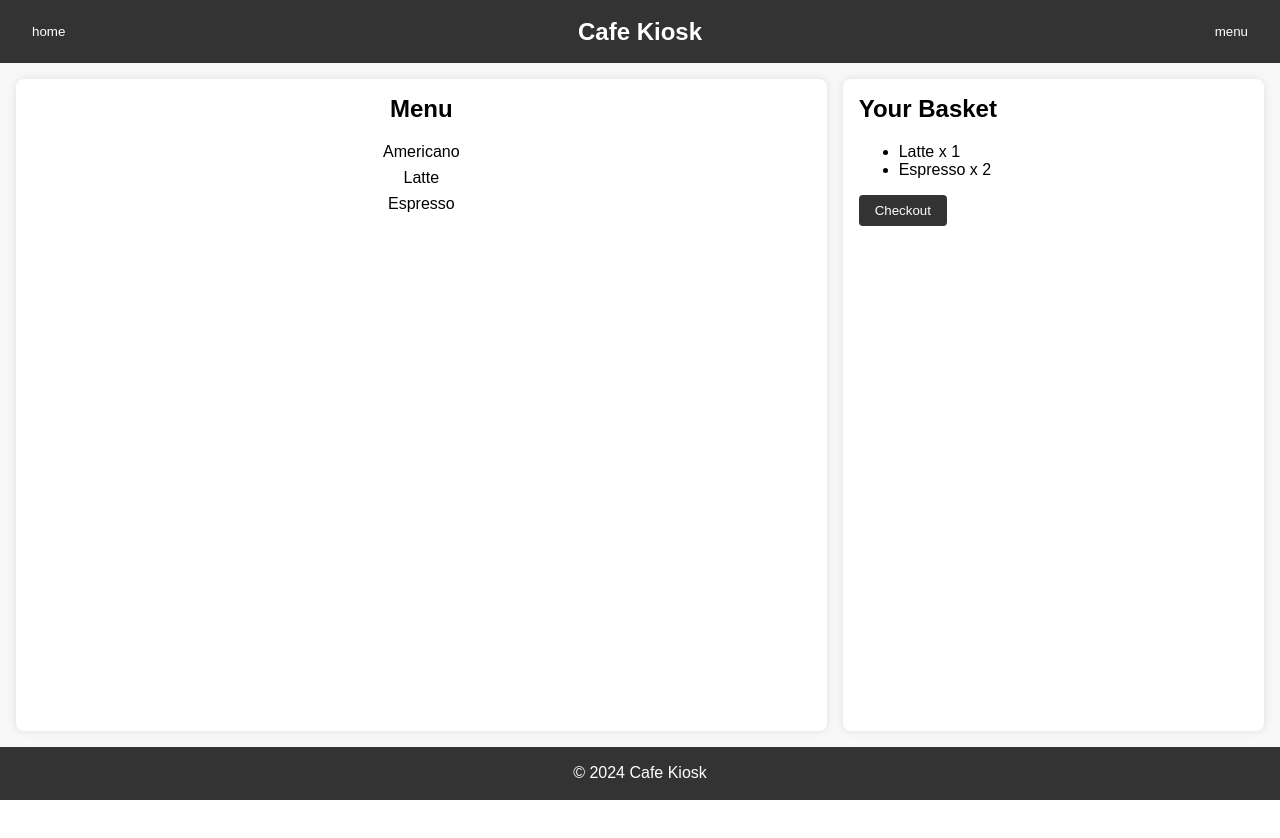
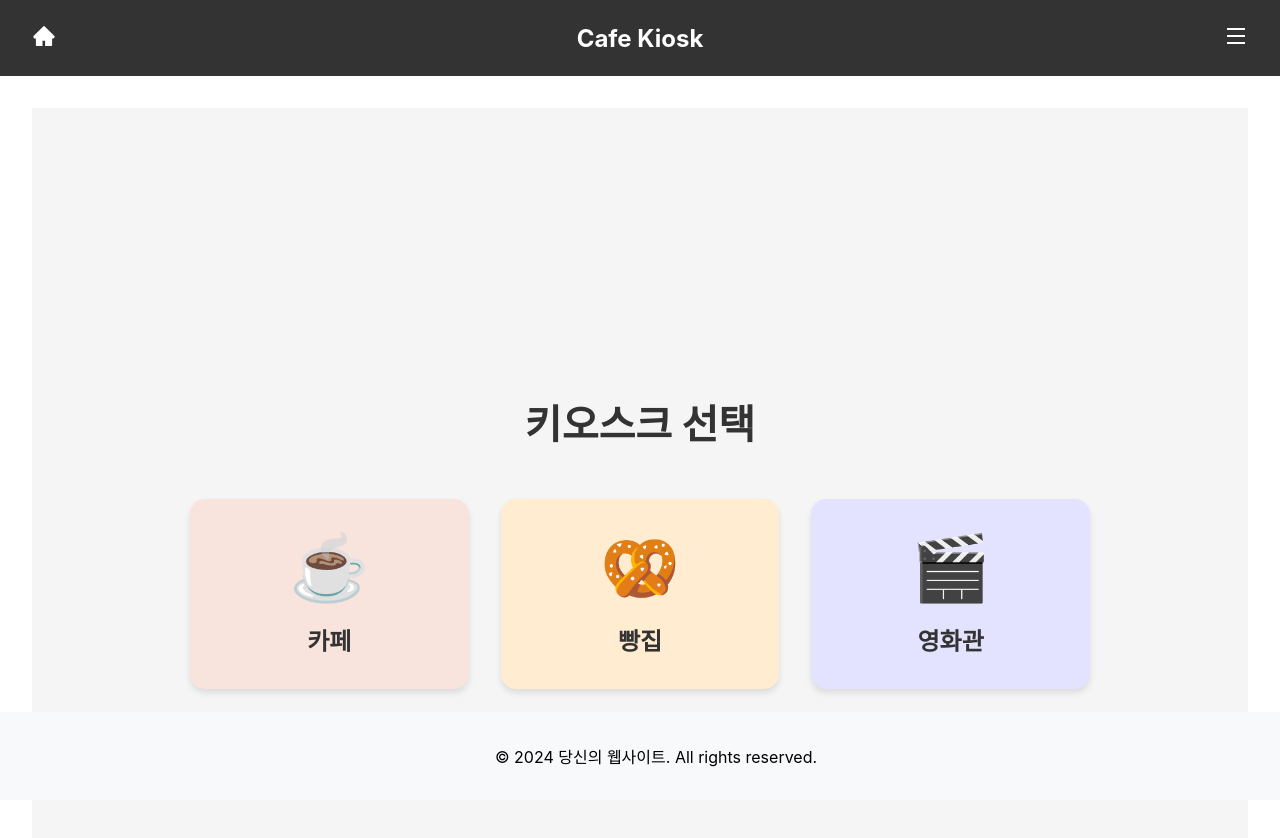
Before and after one commit to joonsoo1234/4key, a React (Create React App) app in the folder frontend/: page / in a window 1280 px wide. Shown: the top 838 px of the page. Before the commit the page ends 800 px from the top, so only its background shows below. Built offline with nearby package versions, Linux system fonts and the light colour scheme.

Commit message:
메인화면, 카페화면 만듦

```diff
--- a/frontend/src/App.tsx
+++ b/frontend/src/App.tsx
@@ -1,8 +1,27 @@
 import React from 'react';
+import { BrowserRouter as Router, Routes, Route } from 'react-router-dom';
 import MainPage from './components/MainPage';
+import CafePage from './components/CafePage';
+import Navbar from './components/Navbar';
+import Footer from './components/Footer';
 
-const App: React.FC = () => {
-    return <MainPage />;
-};
+function App() {
+    return (
+        <div className="App">
+            <Router>
+                <Navbar />
+                <main className="main-content">
+                    <Routes>
+                        <Route path="/" element={<MainPage />} />
+                        <Route path="/cafe" element={<CafePage />} />
+                        <Route path="/bakery" element={<div>빵집 페이지 - 준비중</div>} />
+                        <Route path="/cinema" element={<div>영화관 페이지 - 준비중</div>} />
+                    </Routes>
+                </main>
+                <Footer />
+            </Router>
+        </div>
+    );
+}
 
 export default App;
--- /dev/null
+++ b/frontend/src/components/Footer.tsx
@@ -0,0 +1,13 @@
+import React from 'react';
+
+function Footer() {
+    return (
+        <footer className="footer">
+            <div className="footer-content">
+                <p>&copy; 2024 당신의 웹사이트. All rights reserved.</p>
+            </div>
+        </footer>
+    );
+}
+
+export default Footer;
--- a/frontend/src/components/MainPage.tsx
+++ b/frontend/src/components/MainPage.tsx
@@ -1,48 +1,39 @@
 import React from 'react';
+import { useNavigate } from 'react-router-dom';
 import '../styles/MainPage.css';
 
-// 메인 페이지 컴포넌트
-const MainPage: React.FC = () => {
+const MainPage = () => {
+    const navigate = useNavigate();
+
     return (
-        <div className="main-page">
-            {/* 상단 네비게이션 바 */}
-            <header>
-                <nav className="navbar">
-                    <button className="home-button">home</button>
-                    <h1 className="navbar-title">Cafe Kiosk</h1>
-                    <button className="menu-tab">menu</button>
-                </nav>
-            </header>
+        <div className="selection-page">
+            <h1 className="selection-title">키오스크 선택</h1>
 
-            {/* 메뉴와 바구니 섹션을 포함하는 메인 컨텐츠 */}
-            <main className="main-content">
-                {/* 메뉴 리스트 */}
-                <section className="menu-list">
-                    <h2>Menu</h2>
-                    <ul>
-                        <li>Americano</li>
-                        <li>Latte</li>
-                        <li>Espresso</li>
-                        {/* 더 많은 메뉴 추가 */}
-                    </ul>
-                </section>
+            <div className="selection-buttons">
+                <button
+                    className="selection-button cafe"
+                    onClick={() => navigate('/cafe')}
+                >
+                    <span className="icon">☕</span>
+                    <span className="text">카페</span>
+                </button>
 
-                {/* 바구니 */}
-                <aside className="basket">
-                    <h2>Your Basket</h2>
-                    <ul>
-                        <li>Latte x 1</li>
-                        <li>Espresso x 2</li>
-                        {/* 선택된 메뉴 표시 */}
-                    </ul>
-                    <button className="checkout-button">Checkout</button>
-                </aside>
-            </main>
+                <button
+                    className="selection-button bakery"
+                    onClick={() => navigate('/bakery')}
+                >
+                    <span className="icon">🥨</span>
+                    <span className="text">빵집</span>
+                </button>
 
-            {/* 하단 푸터 */}
-            <footer className="footer">
-                <p>&copy; 2024 Cafe Kiosk</p>
-            </footer>
+                <button
+                    className="selection-button cinema"
+                    onClick={() => navigate('/cinema')}
+                >
+                    <span className="icon">🎬</span>
+                    <span className="text">영화관</span>
+                </button>
+            </div>
         </div>
     );
 };
--- /dev/null
+++ b/frontend/src/components/Navbar.tsx
@@ -0,0 +1,23 @@
+import React from 'react';
+import { Link } from 'react-router-dom';
+import '../styles/layout.css';
+import { AiFillHome } from 'react-icons/ai';
+import { RiMenuFill } from 'react-icons/ri';
+
+function Navbar() {
+    return (
+        <header>
+            <nav className="navbar">
+                <Link to="/" className="home-button">
+                    <AiFillHome size={24} />
+                </Link>
+                <h1 className="navbar-title">Cafe Kiosk</h1>
+                <Link to="/menu" className="menu-button">
+                    <RiMenuFill size={24} />
+                </Link>
+            </nav>
+        </header>
+    );
+}
+
+export default Navbar;
--- a/frontend/src/styles/MainPage.css
+++ b/frontend/src/styles/MainPage.css
@@ -1,105 +1,57 @@
-/* 기본 레이아웃 스타일 */
-.main-page {
+.selection-page {
     display: flex;
     flex-direction: column;
-    height: 100vh;
-    font-family: Arial, sans-serif;
-    background-color: #f8f8f8;
+    align-items: center;
+    justify-content: center;
+    min-height: 100vh;
+    background-color: #f5f5f5;
+    padding: 20px;
 }
 
-/* 네비게이션 바 */
-.navbar {
-    display: flex; /* 플렉스 컨테이너로 변경 */
-    align-items: center; /* 세로 중앙 정렬 */
-    justify-content: space-between; /* 버튼과 타이틀 양 끝 배치 */
-    background-color: #333;
-    color: white;
-    padding: 1rem;
+.selection-title {
+    font-size: 2.5rem;
+    margin-bottom: 3rem;
+    color: #333;
 }
 
-.home-button {
-    background-color: #333;
-    color: white;
-    padding: 0.5rem 1rem;
-    border: none;
-    border-radius: 4px;
-    cursor: pointer;
+.selection-buttons {
+    display: grid;
+    grid-template-columns: repeat(auto-fit, minmax(250px, 1fr));
+    gap: 2rem;
+    width: 100%;
+    max-width: 900px;
 }
 
-.navbar-title {
-    margin: 0;
+.selection-button {
+    display: flex;
+    flex-direction: column;
+    align-items: center;
+    justify-content: center;
+    padding: 2rem;
+    border: none;
+    border-radius: 15px;
+    background-color: white;
+    box-shadow: 0 4px 6px rgba(0, 0, 0, 0.1);
+    cursor: pointer;
+    transition: transform 0.2s, box-shadow 0.2s;
 }
 
-.menu-tab {
-    background-color: #333;
-    color: white;
-    padding: 0.5rem 1rem;
-    border: none;
-    border-radius: 4px;
-    cursor: pointer;
+.selection-button:hover {
+    transform: translateY(-5px);
+    box-shadow: 0 6px 12px rgba(0, 0, 0, 0.15);
 }
 
-/* 메인 컨텐츠 레이아웃 */
-.main-content {
-    display: flex;
-    flex: 1;
-    padding: 1rem;
+.selection-button .icon {
+    font-size: 4rem;
+    margin-bottom: 1rem;
 }
 
-/* 메뉴 리스트 */
-.menu-list {
-    text-align: center;
-    flex: 2;
-    background-color: #fff;
-    margin-right: 1rem;
-    padding: 1rem;
-    box-shadow: 0 0 10px rgba(0, 0, 0, 0.1);
-    border-radius: 8px;
+.selection-button .text {
+    font-size: 1.5rem;
+    font-weight: bold;
+    color: #333;
 }
 
-.menu-list h2 {
-    margin-top: 0;
-}
-
-.menu-list ul {
-    list-style: none;
-    padding: 0;
-}
-
-.menu-list li {
-    margin: 0.5rem 0;
-}
-
-/* 바구니 */
-.basket {
-    flex: 1;
-    background-color: #fff;
-    padding: 1rem;
-    box-shadow: 0 0 10px rgba(0, 0, 0, 0.1);
-    border-radius: 8px;
-}
-
-.basket h2 {
-    margin-top: 0;
-}
-
-.checkout-button {
-    background-color: #333;
-    color: white;
-    padding: 0.5rem 1rem;
-    border: none;
-    border-radius: 4px;
-    cursor: pointer;
-}
-
-.checkout-button:hover {
-    background-color: #555;
-}
-
-/* 푸터 */
-.footer {
-    text-align: center;
-    padding: 0.1rem;
-    background-color: #333;
-    color: white;
-}
+.cafe { background-color: #f8e3dd; }
+.bakery { background-color: #ffecd1; }
+.cinema { background-color: #e3e3ff; }
--- /dev/null
+++ b/frontend/src/styles/layout.css
@@ -0,0 +1,36 @@
+.navbar {
+    display: flex;
+    align-items: center;
+    justify-content: space-between;
+    background-color: #333;
+    color: white;
+    padding: 1rem;
+}
+
+.home-button, .menu-button {
+    background-color: #333;
+    color: white;
+    padding: 0.5rem 1rem;
+    border: none;
+    border-radius: 4px;
+    cursor: pointer;
+    text-decoration: none;
+}
+
+.navbar-title {
+    margin: 0;
+}
+
+.footer {
+    padding: 1rem;
+    background-color: #f8f9fa;
+    text-align: center;
+    position: fixed;
+    bottom: 0;
+    width: 100%;
+}
+
+.main-content {
+    min-height: calc(100vh - 120px);
+    padding: 2rem;
+}
```
Also changed, not shown: frontend/package.json (+6 -4 lines), 2 other files (tests, documents, lock files or other folders).
